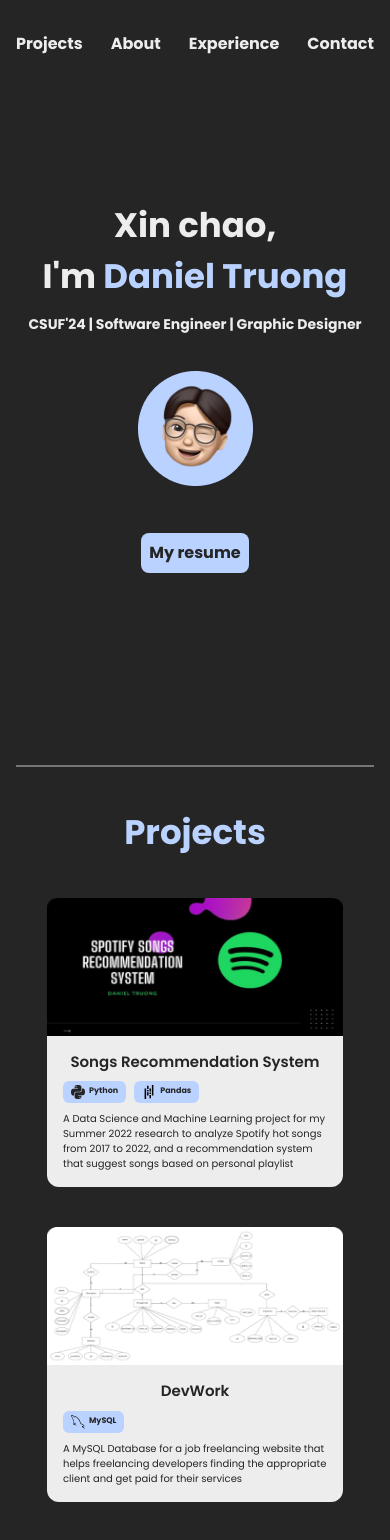
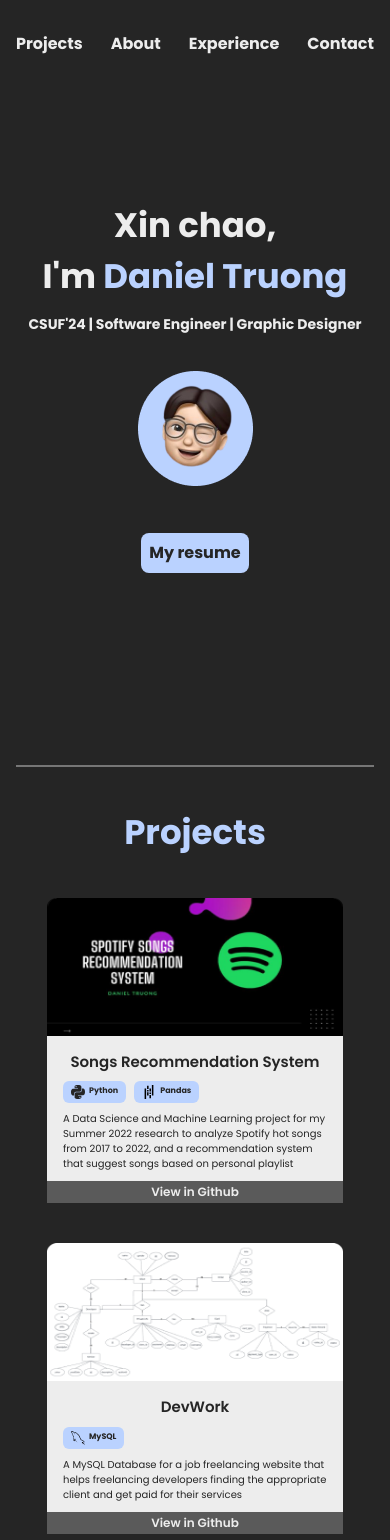
Before and after one commit to anhduy1202/danieltruongg.com, a Next.js app: page / in a window 390 px wide. Shown: the top 1540 px of the page. Built offline with nearby package versions, Linux system fonts and the light colour scheme.

Commit message:
Refactor code

```diff
--- a/src/components/About/About.tsx
+++ b/src/components/About/About.tsx
@@ -24,23 +24,14 @@ const About: React.FC<aboutProps> = (props) => {
       <Heading1 content="About" />
       <div className="flex md:w-[80%] flex-col items-center md:flex-row">
         <div id="about" className="mt-10 md:mr-10 md:mb-10">
-          {isDesktop ? (
-            <Image
-              src="/avatar_desktop.png"
-              alt="Daniel Truong's avatar"
-              width={180}
-              height={180}
-            />
-          ) : (
-            <Image
-              src="/avatar.png"
-              alt="Daniel Truong's avatar"
-              width={80}
-              height={80}
-            />
-          )}
+          <Image
+            src="/avatar_desktop.png"
+            alt="Daniel Truong's avatar"
+            width={isDesktop ? 180 : 80}
+            height={isDesktop ? 180 : 80}
+          />
         </div>
-          <Paragraph1 content={content} />
+        <Paragraph1 content={content} />
       </div>
     </Spacing2>
   );
--- a/src/components/Heading/Heading.tsx
+++ b/src/components/Heading/Heading.tsx
@@ -22,7 +22,7 @@ export const Heading2: React.FC<headingProps> = (props) => {
 
 export const Heading3: React.FC<headingProps> = (props) => {
   const { content } = props;
-  return <p className="text-10 mb-4 font-normal md:text-16 md:mb-8"> {content} </p>;
+  return <p className="text-10 mb-8 font-normal md:text-16"> {content} </p>;
 };
 
 export const Paragraph1: React.FC<paragraphProps> = (props) => {
--- a/src/components/Projects/Projects.tsx
+++ b/src/components/Projects/Projects.tsx
@@ -19,7 +19,10 @@ const Projects: React.FC<projectsProps> = (props) => {
         <div className="md:flex md:flex-wrap md:items-center md:justify-center">
           {projects.map((project) => {
             return (
-              <div key={project.id} className="md:flex-[33%] md:items-center md:justify-center">
+              <div
+                key={project.id}
+                className="md:flex-[33%] md:items-center md:justify-center"
+              >
                 <Project
                   isDesktop={isDesktop}
                   link={project.link}
@@ -61,25 +64,16 @@ const Project: React.FC<projectProps> = (props) => {
   return (
     <section
       id="projects"
-      className="mt-10 text-center bg-white-400 text-dark-700 mx-[31px] rounded-xl cursor-pointer max-w-[300px] md:max-w-[500px] md:min-w-[300px] md:min-h-[490px] md:max-h-[490px]"
+      className="mt-10 relative text-center bg-white-400 text-dark-700 mx-[31px] rounded-xl cursor-pointer max-w-[300px] md:max-w-[500px] md:min-w-[300px] md:min-h-[490px] md:max-h-[490px]"
     >
       <Link href={link}>
         <a target="_blank">
-          {isDesktop ? (
-            <Image
-              src={desktop}
-              width="625"
-              height="324"
-              alt="cover image of my project"
-            />
-          ) : (
-            <Image
-              src={image}
-              width="320"
-              height="149"
-              alt="cover image of my project"
-            />
-          )}
+          <Image
+            src={isDesktop ? desktop : image}
+            width={isDesktop ? "625" : "320"}
+            height={isDesktop ? "324" : "149"}
+            alt="cover image of my project"
+          />
         </a>
       </Link>
       <div className="flex text-start mx-4 flex-col">
@@ -101,6 +95,13 @@ const Project: React.FC<projectProps> = (props) => {
           })}
         </div>
         <Heading3 content={description} />
+        <div className="w-[100%] text-12 text-white-400 p-[2px] md:rounded-b-md md:p-1 text-center absolute bottom-0 right-0 font-semibold bg-dark-400 hover:bg-white-700 transition-colors duration-300 md:text-16">
+          <Link href={link}>
+            <a target="_blank">
+              <p> View in Github </p>
+            </a>
+          </Link>
+        </div>
       </div>
     </section>
   );
@@ -116,11 +117,12 @@ const Language: React.FC<languageProps> = (props) => {
   const { name, icon, isDesktop } = props;
   return (
     <>
-      {isDesktop ? (
-        <Image src={icon} alt="language icon" width={20} height={20} />
-      ) : (
-        <Image src={icon} alt="language icon" width={14} height={14} />
-      )}
+      <Image
+        src={icon}
+        alt="language icon"
+        width={isDesktop ? 20 : 14}
+        height={isDesktop ? 20 : 14}
+      />
       <p className="ml-1 md:text-14"> {name} </p>
     </>
   );
--- a/tailwind.config.js
+++ b/tailwind.config.js
@@ -9,6 +9,7 @@ module.exports = {
     extend: {
       colors: {
         "dark-700": "#252525",
+        "dark-400": "#5A5A5A",
         "dark-100": "#7C7B7B",
         "white-400": "#EDEDED",
         "white-700": "#767676",
```
